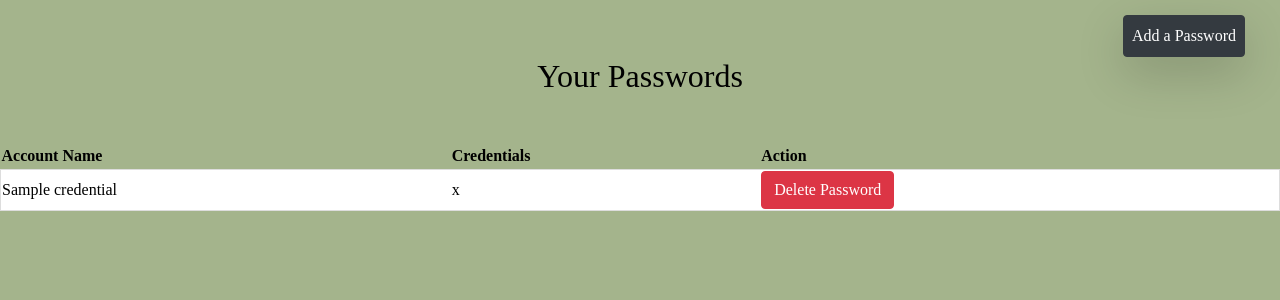
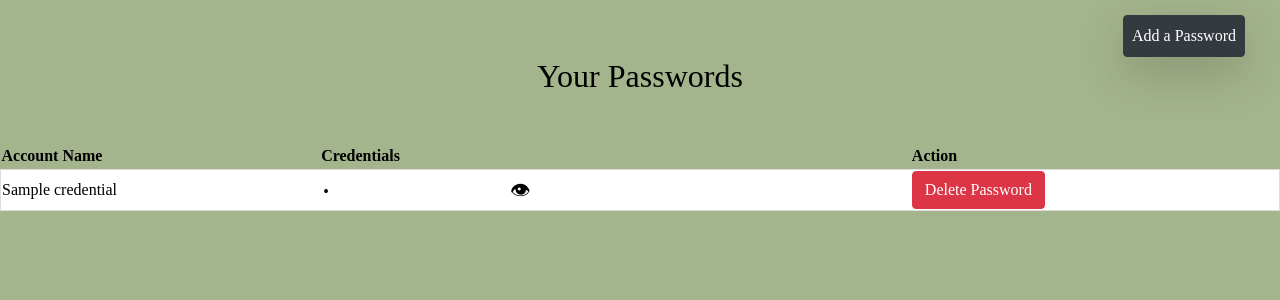
Before and after one commit to tejaskulkarni7/Password-Storage, a Python web app: template Password-Storage/app/templates/passwordpage.html in a window 1280 px wide. Shown: the part 56-356 px from the top of the page. Run offline with Jinja, Linux system fonts and the light colour scheme; the template is opened without the code that fills it: most values are stand-ins (such as "Sample title", 1, 10 or a date in 2020); some libraries are stand-ins or nearby versions.

Commit message:
UI visibility changes for password page

```diff
--- a/Password-Storage/app/templates/passwordpage.html
+++ b/Password-Storage/app/templates/passwordpage.html
@@ -25,7 +25,11 @@ Passwords
         {% for credential in credentials %}
         <tr style="background-color: white; border: 1px solid #ddd; padding: 10px 0;">
             <td>{{ credential.account_name }}</td>
-            <td>{{ credential.encrypted_password }}</td>
+            <td>
+                <input type="password" value="{{ credential.encrypted_password }}" readonly id="password-field" style="border: none; outline: none;">
+
+                <button onclick="togglePasswordVisibility()" class="eye-icon">&#x1F441;</button>
+            </td>
             <td>
 
                 <form action="{{ url_for('passwordpage') }}" method="post">
@@ -39,6 +43,25 @@ Passwords
         {% endfor %}
     </tbody>
 </table>
+<style>
+    .eye-icon {
+        font-size: 20px;
+        margin-left: -25px;
+        cursor: pointer;
+        background-color: transparent;
+        border: none;
+    }
+</style>
+<script>
+    function togglePasswordVisibility() {
+        var passwordField = document.getElementById("password-field");
+        if (passwordField.type === "password") {
+            passwordField.type = "text";
+        } else {
+            passwordField.type = "password";
+        }
+    }
+    </script>
 </body>
 {% endblock content %}
 </html>
```
